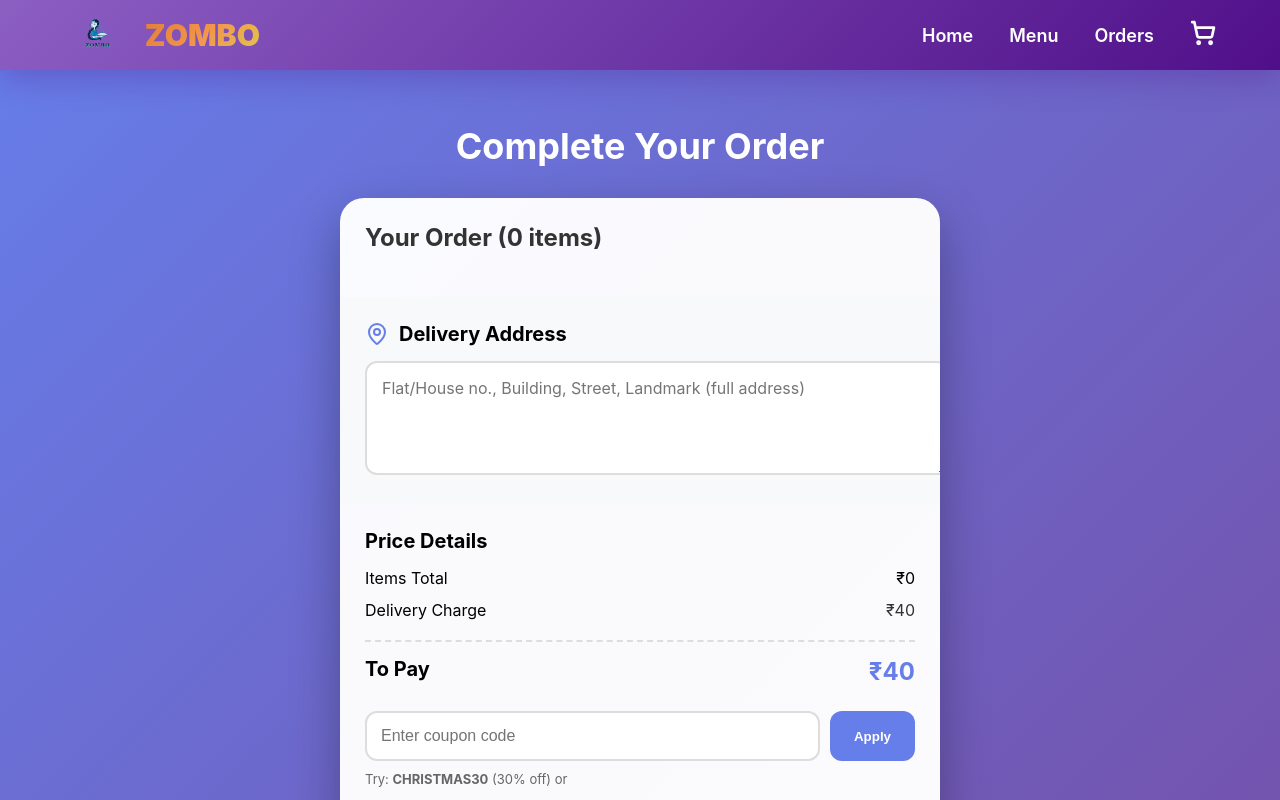
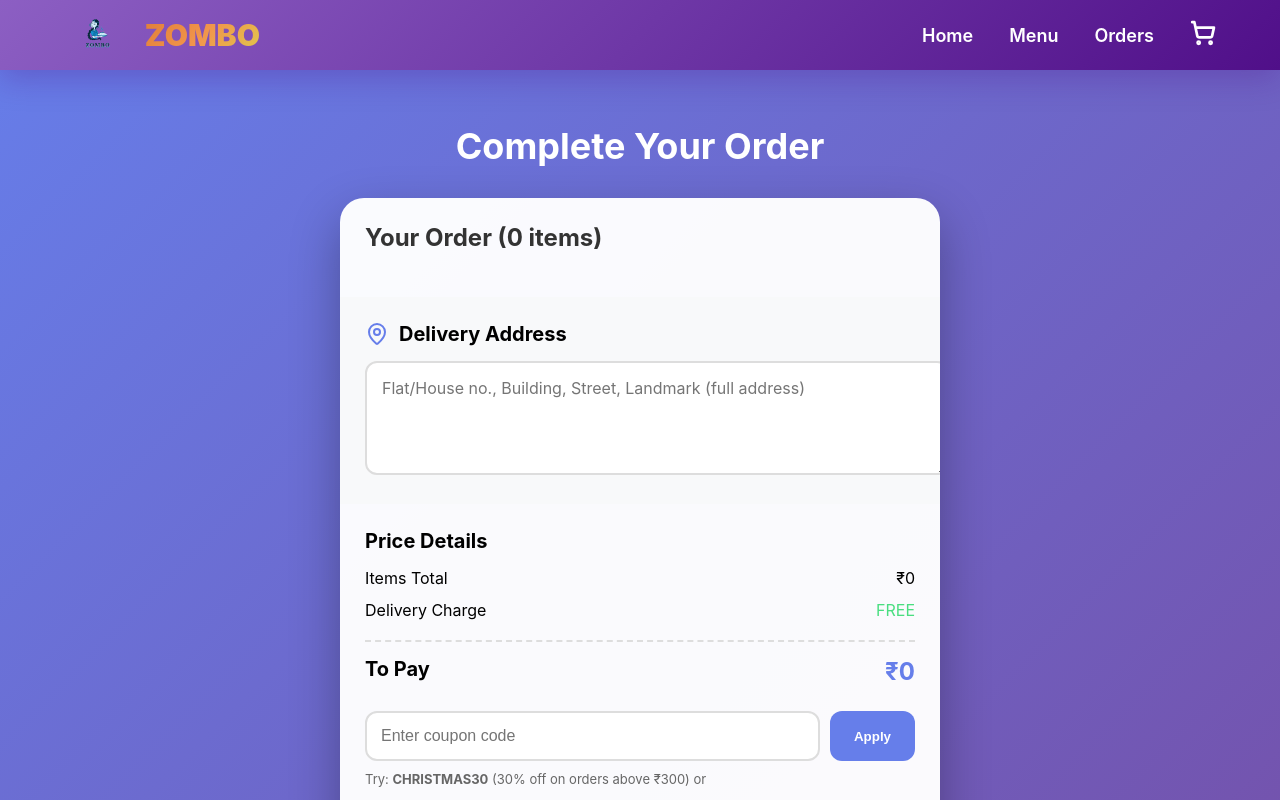
Before and after one commit to gourangabwn98/zombo_frontend, a React (Create React App) app: page /order in a window 1280 px wide. Shown: the top 800 px of the page. Built offline with nearby package versions, Linux system fonts and the light colour scheme.

Commit message:
changess

```diff
--- a/src/pages/OrderPage.js
+++ b/src/pages/OrderPage.js
@@ -17,13 +17,14 @@ const OrderPage = ({ clearCart }) => {
   const [orderPlaced, setOrderPlaced] = useState(false);
   const [error, setError] = useState("");
 
-  const deliveryCharge = totalAmount > 200 ? 0 : 40;
+  const deliveryCharge = totalAmount > 200 ? 0 : 0;
   const finalTotal = totalAmount + deliveryCharge - discount;
 
   const applyCoupon = () => {
     const code = coupon.trim().toUpperCase();
-    if (code === "BALAJI50") {
-      setDiscount(50);
+    if (code === "CHRISTMAS30" && totalAmount >= 300) {
+      // setDiscount(30);
+      setDiscount(totalAmount * 0.3);
       alert("Coupon applied! ₹50 off");
     } else if (code === "FREEDELIVERY") {
       setDiscount(deliveryCharge);
@@ -295,8 +296,8 @@ const OrderPage = ({ clearCart }) => {
               </button>
             </div>
             <p style={{ fontSize: "13px", color: "#666", marginTop: "10px" }}>
-              Try: <strong>CHRISTMAS30</strong> (30% off) or{" "}
-              {/* <strong>FREEDELIVERY</strong> */}
+              Try: <strong>CHRISTMAS30</strong> (30% off on orders above ₹300)
+              or {/* <strong>FREEDELIVERY</strong> */}
             </p>
           </div>
 
```
